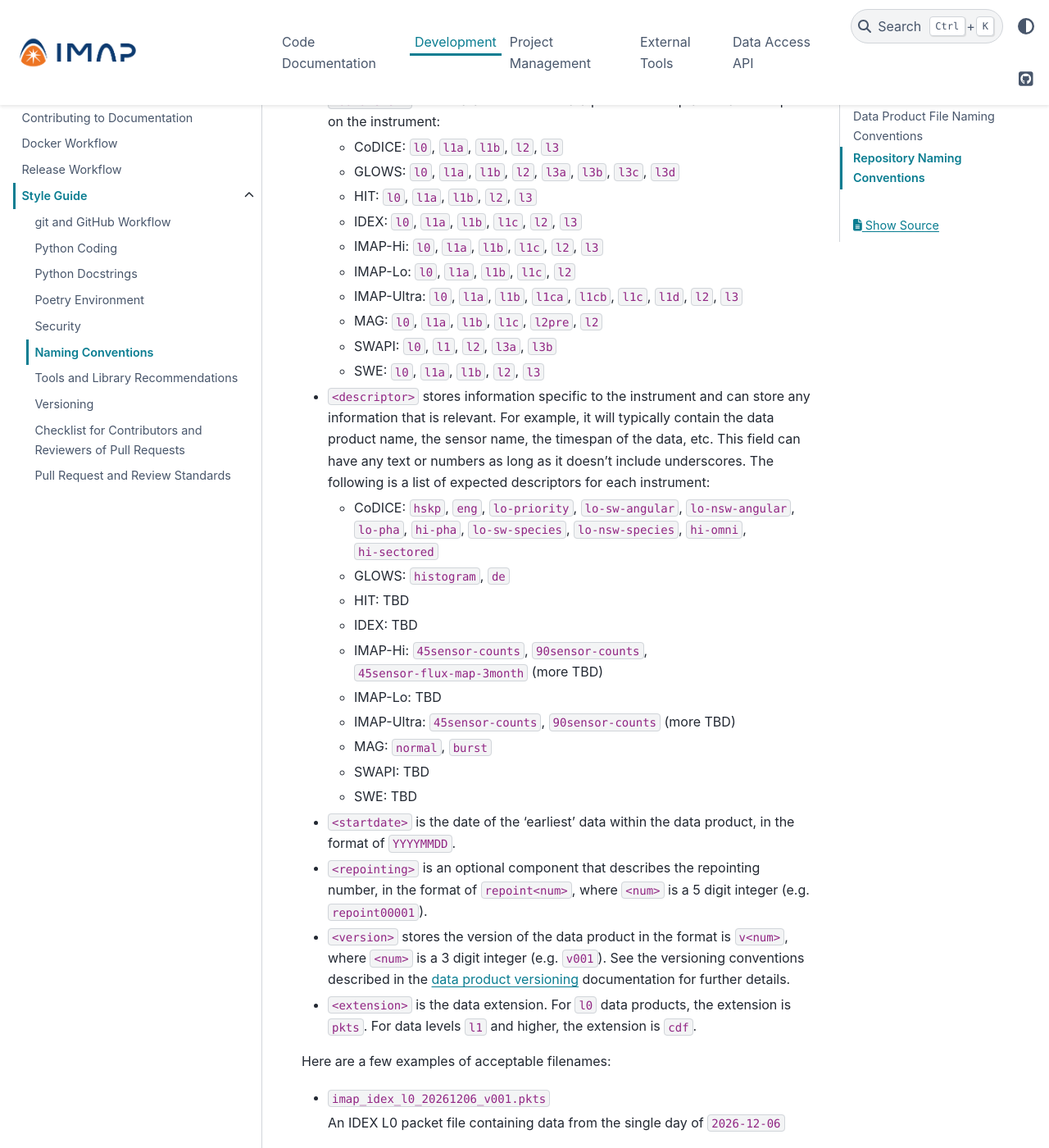
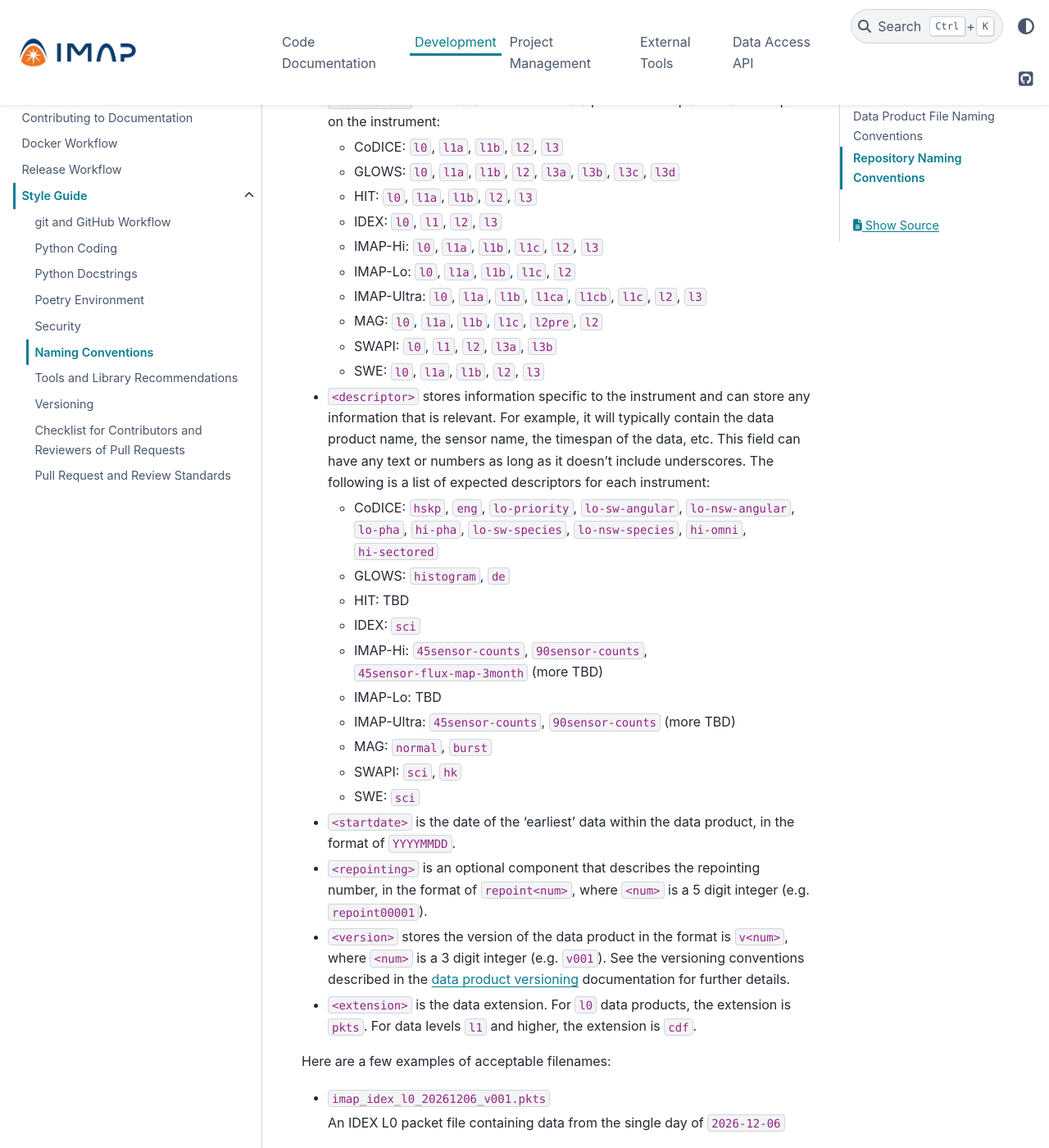
Before and after one commit to IMAP-Science-Operations-Center/imap_processing, a Sphinx documentation site: the page built from docs/source/development-guide/style-guide/naming-conventions.rst, in a window 1280 px wide and 1400 px high, scrolled down 512 px. Shown: the whole window at 82% size. Built offline with Sphinx 7.4.7 and the PyData theme 0.15.4, drawn with Linux system fonts in a browser that asks for light colours.

```diff
--- a/docs/source/development-guide/style-guide/naming-conventions.rst
+++ b/docs/source/development-guide/style-guide/naming-conventions.rst
@@ -21,10 +21,10 @@ The general filename convention is as follows::
   * CoDICE: ``l0``, ``l1a``, ``l1b``, ``l2``, ``l3``
   * GLOWS: ``l0``, ``l1a``, ``l1b``, ``l2``, ``l3a``, ``l3b``, ``l3c``, ``l3d``
   * HIT: ``l0``, ``l1a``, ``l1b``, ``l2``, ``l3``
-  * IDEX: ``l0``, ``l1a``, ``l1b``, ``l1c``, ``l2``, ``l3``
+  * IDEX: ``l0``, ``l1``, ``l2``, ``l3``
   * IMAP-Hi: ``l0``, ``l1a``, ``l1b``, ``l1c``, ``l2``, ``l3``
   * IMAP-Lo: ``l0``, ``l1a``, ``l1b``, ``l1c``, ``l2``
-  * IMAP-Ultra: ``l0``, ``l1a``, ``l1b``, ``l1ca``, ``l1cb``, ``l1c``, ``l1d``, ``l2``, ``l3``
+  * IMAP-Ultra: ``l0``, ``l1a``, ``l1b``, ``l1ca``, ``l1cb``, ``l1c``, ``l2``, ``l3``
   * MAG: ``l0``, ``l1a``, ``l1b``, ``l1c``, ``l2pre``, ``l2``
   * SWAPI: ``l0``, ``l1``, ``l2``, ``l3a``, ``l3b``
   * SWE: ``l0``, ``l1a``, ``l1b``, ``l2``, ``l3``
@@ -38,13 +38,13 @@ The general filename convention is as follows::
     ``lo-sw-species``, ``lo-nsw-species``, ``hi-omni``, ``hi-sectored``
   * GLOWS: ``histogram``, ``de``
   * HIT: TBD
-  * IDEX: TBD
+  * IDEX: ``sci``
   * IMAP-Hi: ``45sensor-counts``, ``90sensor-counts``, ``45sensor-flux-map-3month`` (more TBD)
   * IMAP-Lo: TBD
   * IMAP-Ultra: ``45sensor-counts``, ``90sensor-counts`` (more TBD)
   * MAG: ``normal``, ``burst``
-  * SWAPI: TBD
-  * SWE: TBD
+  * SWAPI: ``sci``, ``hk``
+  * SWE: ``sci``
 
 * ``<startdate>`` is the date of the 'earliest' data within the data product, in the format of ``YYYYMMDD``.
 * ``<repointing>`` is an optional component that describes the repointing number, in the format of ``repoint<num>``,
```
Also changed, not shown: 8 other files.
